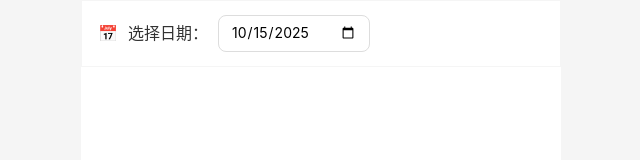
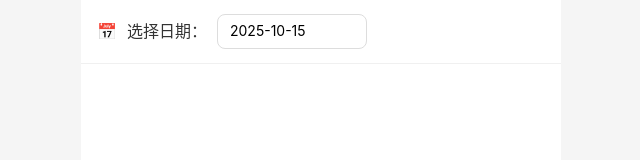
Before and after one commit to hututu193/SpendWise, a React app: page /#/money in a window 1280 px wide. Shown: the top 160 px of the page, without its empty margins (319-959 px from the left). Built offline with nearby package versions, Linux system fonts and the light colour scheme.

Commit message:
修改日历样式，避免其跑出页面

```diff
--- a/package.json
+++ b/package.json
@@ -51,6 +51,7 @@
     "prompts": "^2.4.2",
     "react": "^19.2.0",
     "react-app-polyfill": "^3.0.0",
+    "react-datepicker": "^8.9.0",
     "react-dev-utils": "^12.0.1",
     "react-dom": "^19.2.0",
     "react-refresh": "^0.11.0",
--- a/src/views/Money/DateSection.tsx
+++ b/src/views/Money/DateSection.tsx
@@ -1,5 +1,7 @@
 import React from 'react';
 import styled from 'styled-components';
+import DatePicker from 'react-datepicker';
+import "react-datepicker/dist/react-datepicker.css";
 
 const Wrapper = styled.section`
   background: #FFFFFF;
@@ -7,8 +9,8 @@ const Wrapper = styled.section`
   display: flex;
   align-items: center;
   justify-content: space-between;
-  border: 1px solid #f5f5f5;
-  min-height: 60px; // 确保有足够的高度
+  border-bottom: 1px solid #f0f0f0;
+  min-height: 60px;
 `;
 
 const DateDisplay = styled.div`
@@ -16,16 +18,14 @@ const DateDisplay = styled.div`
   align-items: center;
   gap: 10px;
   font-size: 16px;
-
 `;
 
-const DateInput = styled.input`
+const CustomDateInput = styled.input`
   padding: 8px 12px;
   border: 1px solid #ddd;
   border-radius: 8px;
   font-size: 14px;
-
-
+  width: 150px;
 
   &:focus {
     outline: none;
@@ -39,28 +39,33 @@ type Props = {
 }
 
 const DateSection: React.FC<Props> = (props) => {
-  const handleChange = (e: React.ChangeEvent<HTMLInputElement>) => {
-    props.onChange(e.target.value)
-
-    console.log('选择的日期' + e.target.value);
+    const handleChange = (date: Date | null) => {
+        if (date) {
+            const dateString = date.toISOString().split('T')[0];
+            props.onChange(dateString);
         }
+    };
 
 
+    const selectedDate = props.value ? new Date(props.value) : new Date();
 
     return (
         <Wrapper>
             <DateDisplay>
                 <span>📅</span>
                 <span>选择日期：</span>
-        <DateInput
-          type="date"
-          value={props.value}
+                <DatePicker
+                    selected={selectedDate}
                     onChange={handleChange}
+                    dateFormat="yyyy-MM-dd"
+                    customInput={<CustomDateInput />}
+                    popperPlacement="bottom-start"
+                // 移除了有问题的 popperModifiers 配置
                 />
             </DateDisplay>
 
         </Wrapper>
-  )
-}
+    );
+};
 
-export { DateSection }
+export { DateSection };
```
Also changed, not shown: 2 other files (tests, documents, lock files or other folders). Lines whose indentation alone changed are shown as unchanged.
